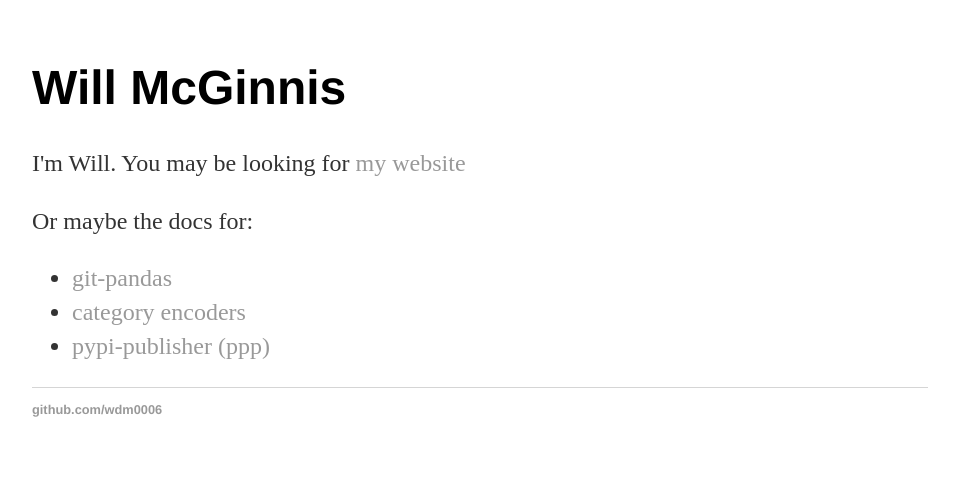
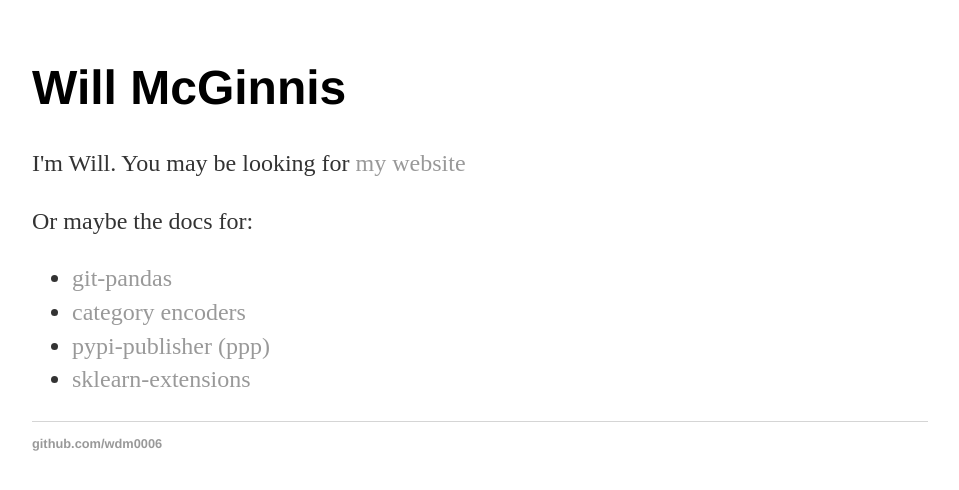
Before and after one commit to wdm0006/wdm0006.github.io, a Jekyll site: the page built from index.html, in a window 1280 px wide. Shown: the top 490 px of the page, without its empty margins (160-1119 px from the left). Built offline with Jekyll 4.4.1, drawn with Linux system fonts in a browser that asks for light colours.

Commit message:
one more set of docs.

```diff
--- a/index.html
+++ b/index.html
@@ -11,5 +11,7 @@ title: Will McGinnis
 		<li><a href="https://wdm0006.github.io/git-pandas">git-pandas</a></li>
 		<li><a href="https://wdm0006.github.io/categorical_encoding">category encoders</a></li>
 		<li><a href="https://wdm0006.github.io/pypi-publisher">pypi-publisher (ppp)</a></li>
+		<li><a href="http://wdm0006.github.io/sklearn-extensions/">sklearn-extensions</a></li>
+
 	</ul>
 </div>
```
